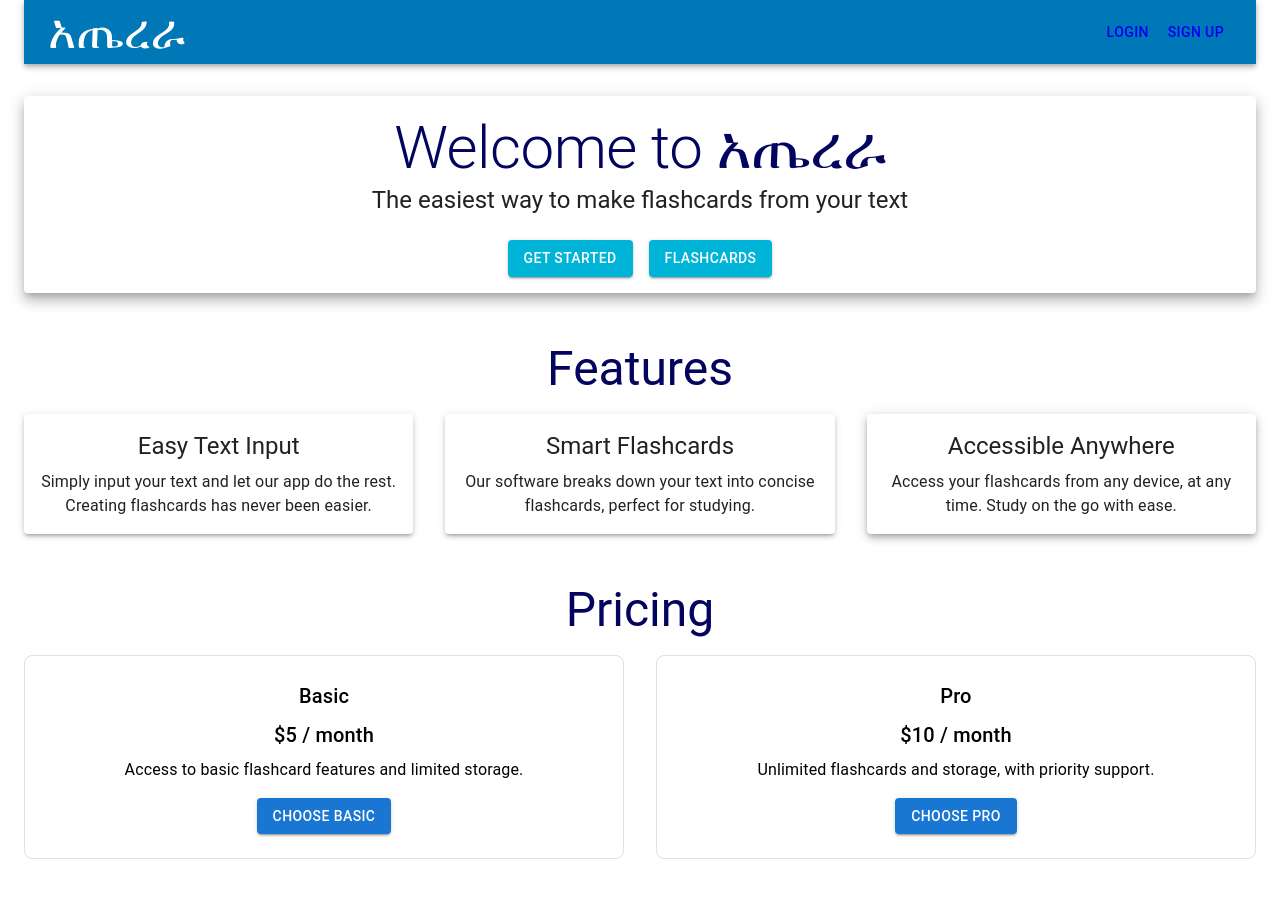
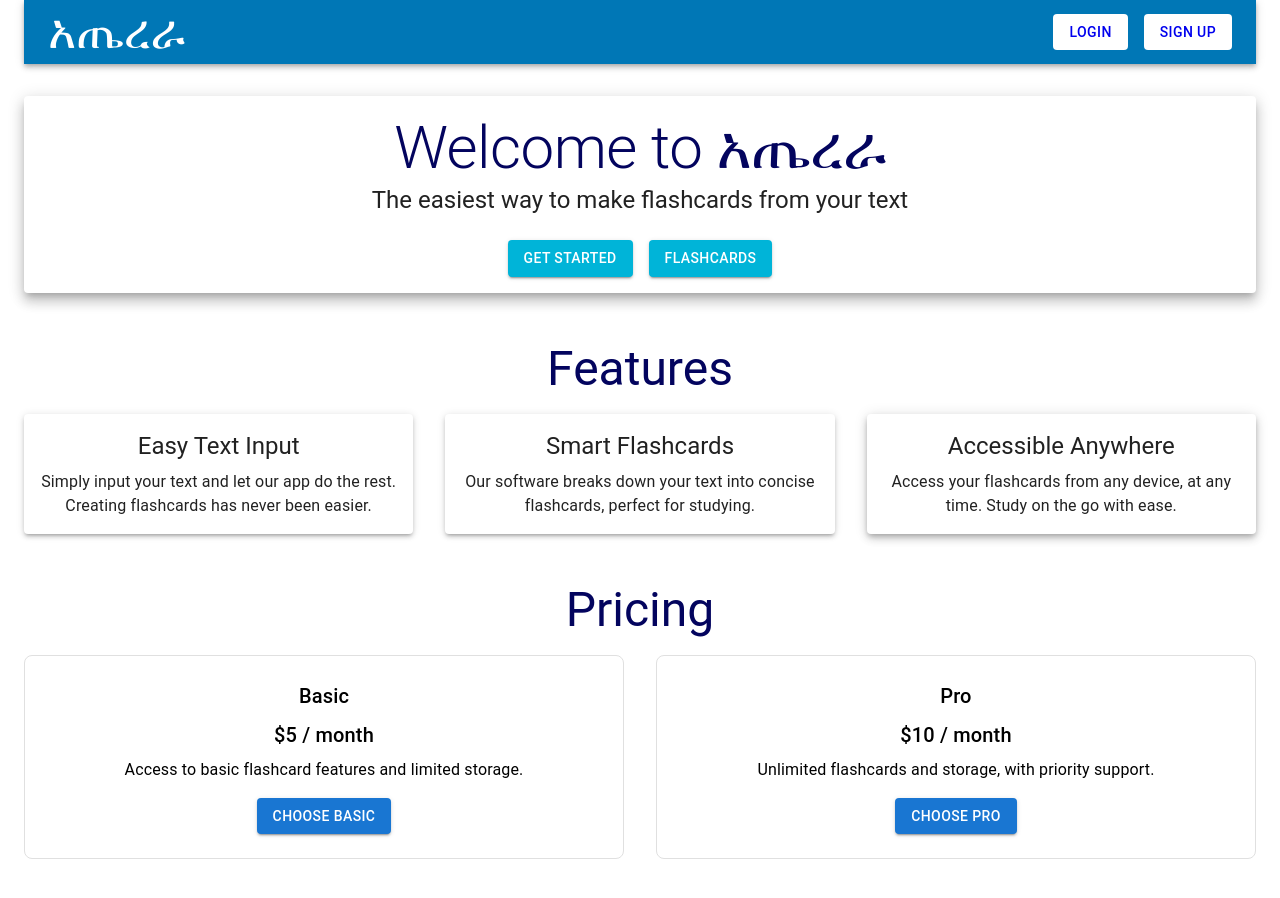
Before and after one commit to Swiftminale/AI_Flashcard_and_Stripe, a Next.js app: page / in a window 1280 px wide. Shown: the top 898 px of the page. Built offline with nearby package versions, Linux system fonts and the light colour scheme; no server answers; what ldrs would draw is missing.

Commit message:
Fixed Delay

```diff
--- a/app/page.js
+++ b/app/page.js
@@ -70,10 +70,14 @@ export default function Home() {
           </Typography>
           <SignedOut>
             <Link href="/sign-in" passHref>
-              <Button color="inherit">Login</Button>
+              <Button sx={{ bgcolor: "white", mr: 2 }} variant="outline">
+                Login
+              </Button>
             </Link>
             <Link href="/sign-up" passHref>
-              <Button color="inherit">Sign Up</Button>
+              <Button sx={{ bgcolor: "white" }} variant="outline">
+                Sign Up
+              </Button>
             </Link>
           </SignedOut>
           <SignedIn>
```
Also changed, not shown: app/sign-in/[[...sign-in]]/page.js (+4 -4 lines), app/sign-up/[[...sign-up]]/page.js (+4 -4 lines).
